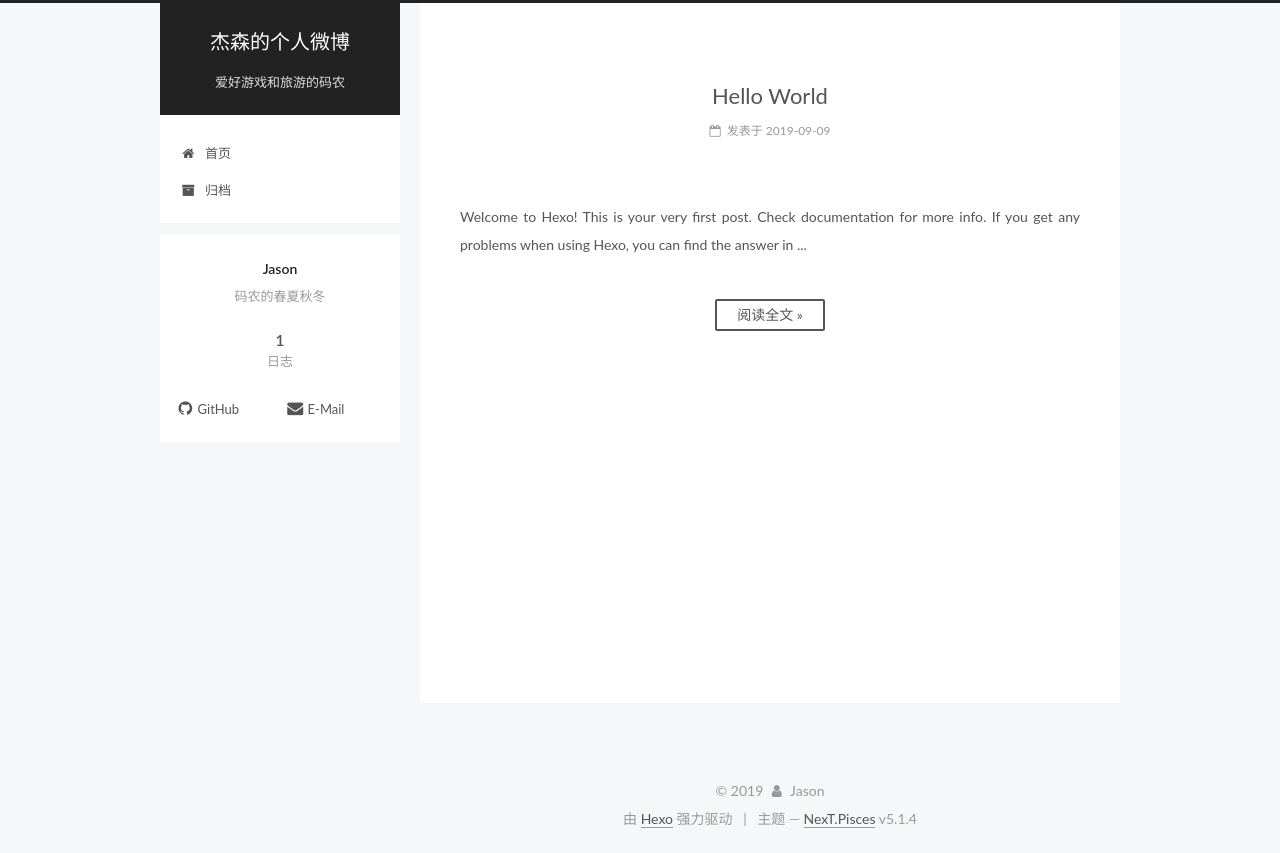
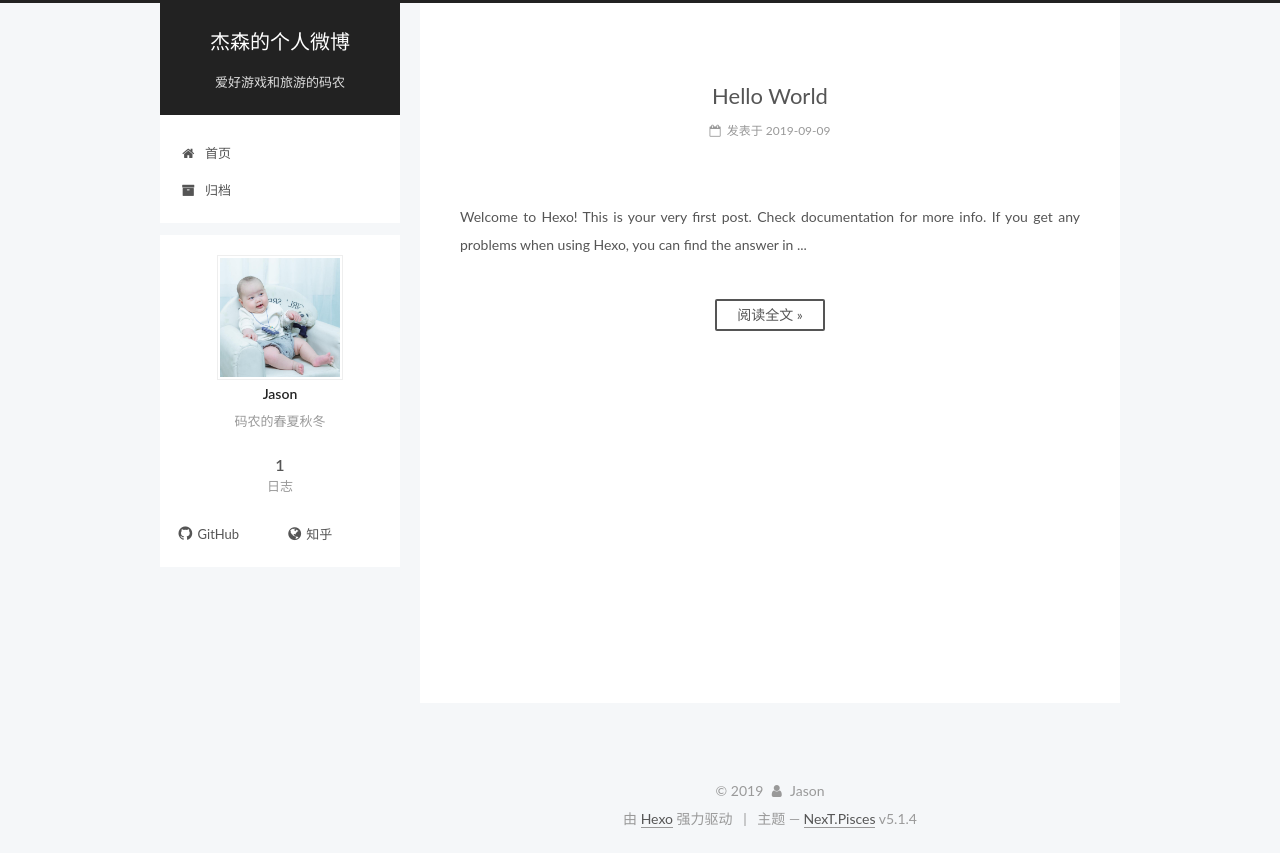
Before and after one commit to jasonms0/jasonms0.github.io, a plain HTML site: page index.html in a window 1280 px wide. Drawn offline with Linux system fonts and the light colour scheme.

Commit message:
Site updated: 2019-09-09 21:39:07

```diff
--- a/css/main.css
+++ b/css/main.css
@@ -1823,7 +1823,7 @@ pre .javascript .function {
   width: 4px;
   height: 4px;
   border-radius: 50%;
-  background: #4bff5d;
+  background: #b35ce7;
 }
 .links-of-blogroll {
   font-size: 13px;
--- a/index.html
+++ b/index.html
@@ -237,7 +237,7 @@
     <span hidden itemprop="author" itemscope itemtype="http://schema.org/Person">
       <meta itemprop="name" content="Jason">
       <meta itemprop="description" content>
-      <meta itemprop="image" content="/images/avatar.gif">
+      <meta itemprop="image" content="/images/son.jpg">
     </span>
 
     <span hidden itemprop="publisher" itemscope itemtype="http://schema.org/Organization">
@@ -380,6 +380,8 @@
         <div class="site-overview">
           <div class="site-author motion-element" itemprop="author" itemscope itemtype="http://schema.org/Person">
 
+              <img class="site-author-image" itemprop="image" src="/images/son.jpg" alt="Jason">
+
               <p class="site-author-name" itemprop="name">Jason</p>
               <p class="site-description motion-element" itemprop="description">码农的春夏秋冬</p>
           </div>
@@ -415,9 +417,9 @@
                   </span>
 
                   <span class="links-of-author-item">
-                    <a href="84877177@qq.com" target="_blank" title="E-Mail">
+                    <a href="http://www.zhihu.com/people/jasonms0" target="_blank" title="知乎">
 
-                        <i class="fa fa-fw fa-envelope"></i>E-Mail</a>
+                        <i class="fa fa-fw fa-globe"></i>知乎</a>
                   </span>
 
             </div>
```
Also changed, not shown: 2019/09/09/hello-world/index.html (+5 -3 lines), archives/2019/09/index.html (+4 -2 lines), archives/2019/index.html (+4 -2 lines), archives/index.html (+4 -2 lines), images/son.jpg (added), images/son2.jpg (added).
